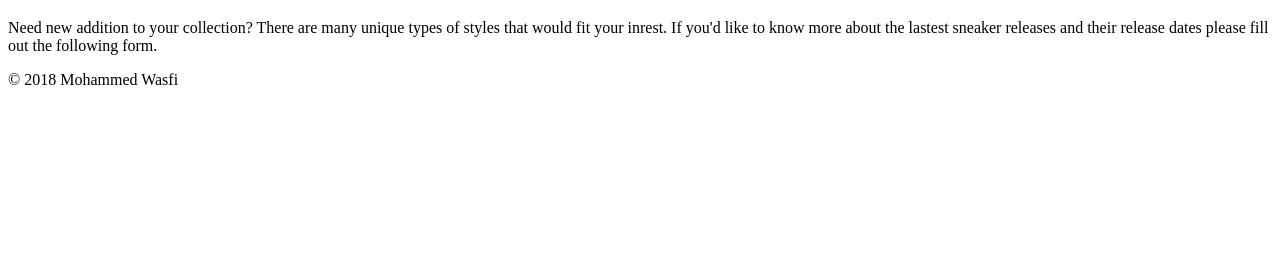
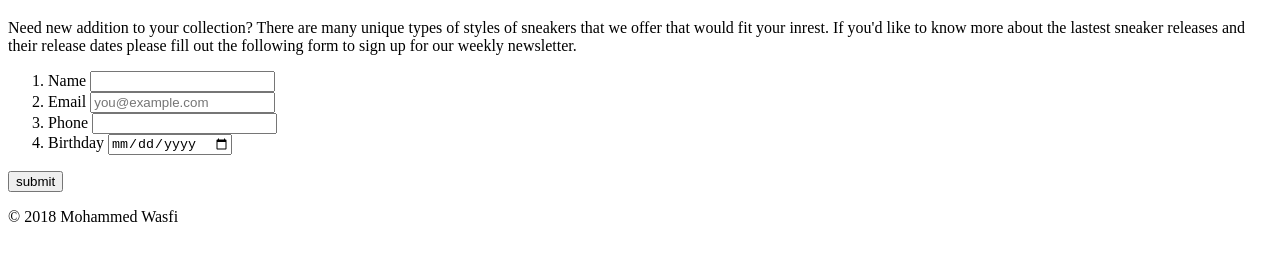
Before and after one commit to MohammedWasfi/itmd362-project1, a plain HTML site: page index.html in a window 1280 px wide. Shown: the part 61-322 px from the top of the page. Drawn offline with nearby package versions, Linux system fonts and the light colour scheme.

Commit message:
Create a sign up form

```diff
--- a/index.html
+++ b/index.html
@@ -13,12 +13,33 @@
     <main id="content">
       <section id="about">
         <p>
-        Need new addition to your collection? There are many unique types of styles that
-        would fit your inrest.  If you'd like to know more about the lastest sneaker
-        releases and their release dates please fill out the following form.
+        Need new addition to your collection? There are many unique types of styles of sneakers
+        that we offer that would fit your inrest. If you'd like to know more about the lastest sneaker
+        releases and their release dates please fill out the following form to sign up for our weekly newsletter.
         </p>
       </section>
       <section id="signup">
+        <form action="#null" method="get" id="sign-form">
+          <ol>
+            <li>
+                <label for="name">Name</label>
+                <input type="text" id="name" name="name" />
+            </li>
+            <li>
+              <label for="email">Email</label>
+              <input placeholder="you@example.com" type="email" id="email" name="email" />
+            </li>
+            <li>
+              <label for="phone">Phone</label>
+              <input type="tel" id="phone" name="phone" />
+            </li>
+            <li>
+              <label for="birthday">Birthday</label>
+              <input type="date" id="birthday" name="birthday" />
+            </li>
+          </ol>
+          <input type="submit" value="submit" />
+        </form>
       </section>
     </main>
     <footer id="footer">
```
